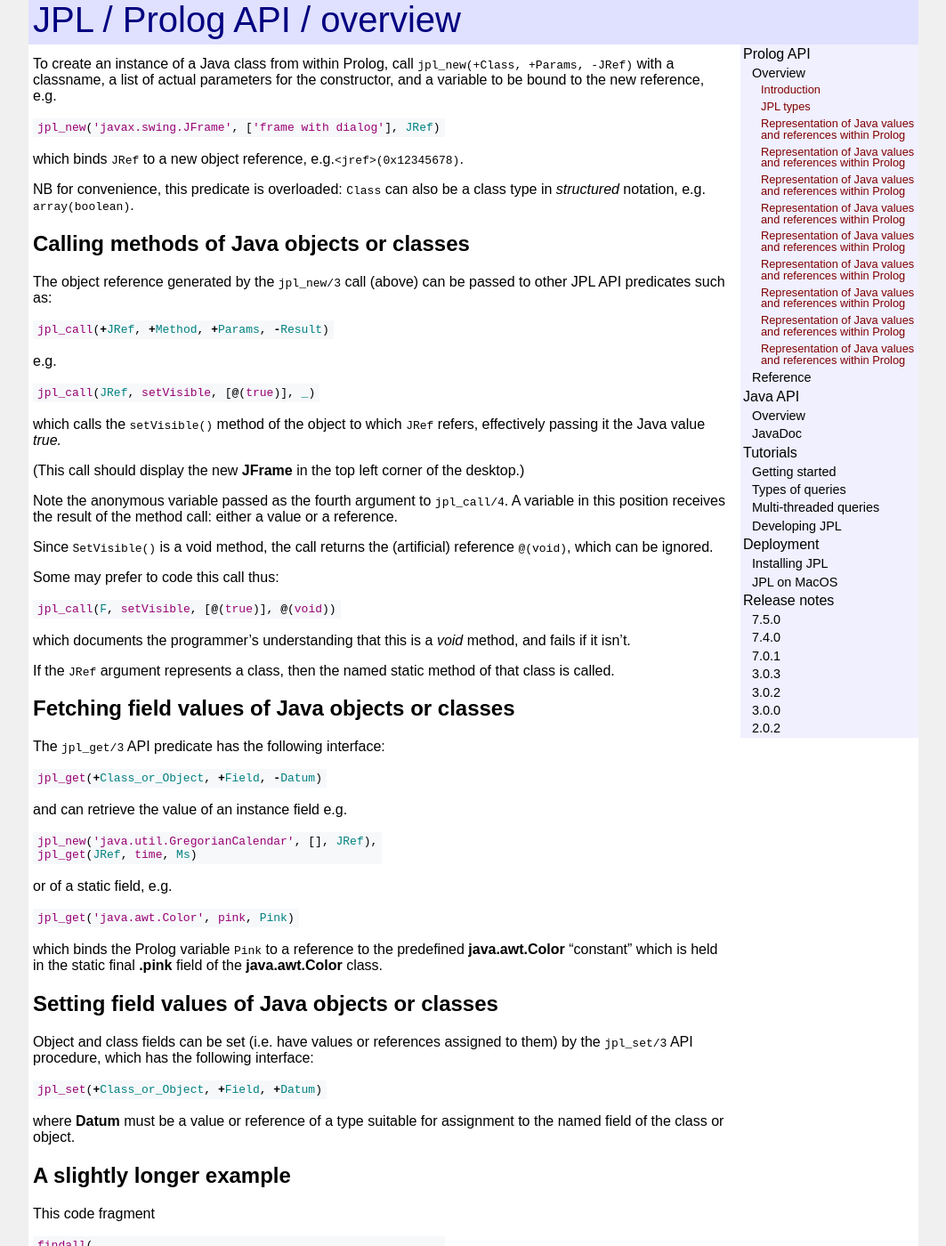
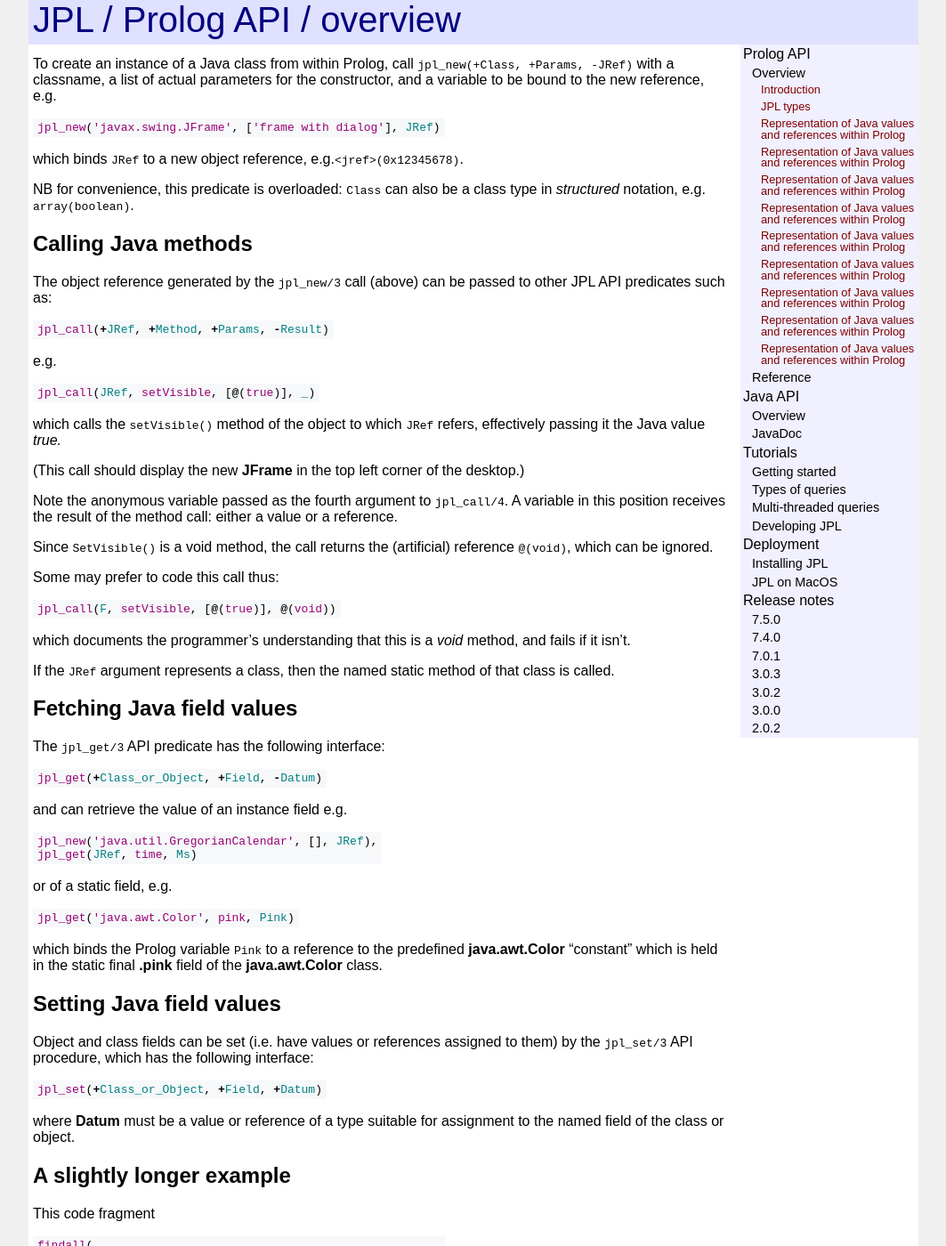
Before and after one commit to anionic/jpl-nav, a Jekyll site: the page built from docs/PrologApiOverview.md, in a window 1280 px wide and 1400 px high, scrolled down 3465 px. Shown: the whole window at 89% size, without its empty margins (108-1171 px from the left). Built offline with Jekyll 4.4.1, drawn with Linux system fonts in a browser that asks for light colours; our own code applies the rules of GitHub Pages for plain Markdown files; some of the changed text lies outside the part shown.

Commit message:
Update PrologApiOverview.md

```diff
--- a/docs/PrologApiOverview.md
+++ b/docs/PrologApiOverview.md
@@ -65,7 +65,7 @@ within this simplified JPL type system:
       * is an ***array***
       * or a ***class instance*** (other than of *java.lang.String*)
 
-## Representation of Java values and references within Prolog
+## Java values and references
 
 Instances of JPL types are represented within Prolog as follows:
 
@@ -168,7 +168,7 @@ Examples of classname notation:
 -   `'[B'` denotes an ***array*** of ***boolean***
 -   `'[Ljava.lang.String;'` denotes an ***array*** of ***string***
 
-## Creating instances of Java classes
+## Creating Java objects
 
 To create an instance of a Java class from within Prolog, call `jpl_new(+Class, +Params, -JRef)` with a classname, a list of actual parameters for the constructor, and a variable to be bound to the new reference, e.g.
 
@@ -180,7 +180,7 @@ which binds `JRef` to a new object reference, e.g.`<jref>(0x12345678)`.
 
 NB for convenience, this predicate is overloaded: `Class` can also be a class type in *structured* notation, e.g. `array(boolean)`.
 
-## Calling methods of Java objects or classes
+## Calling Java methods
 
 The object reference generated by the `jpl_new/3` call (above) can be passed to other JPL API predicates such as:
 
@@ -212,7 +212,7 @@ which documents the programmer's understanding that this is a *void* method, and
 
 If the `JRef` argument represents a class, then the named static method of that class is called.
 
-## Fetching field values of Java objects or classes
+## Fetching Java field values
 
 The `jpl_get/3` API predicate has the following interface:
 
@@ -235,7 +235,7 @@ jpl_get('java.awt.Color', pink, Pink)
 
 which binds the Prolog variable `Pink` to a reference to the predefined **java.awt.Color** "constant" which is held in the static final **.pink** field of the **java.awt.Color** class.
 
-## Setting field values of Java objects or classes
+## Setting Java field values
 
 Object and class fields can be set (i.e. have values or references assigned to them) by the `jpl_set/3` API procedure, which has the following interface:
 
```
Also changed, not shown: other parts of docs/PrologApiOverview.md (+2 -2 lines).
